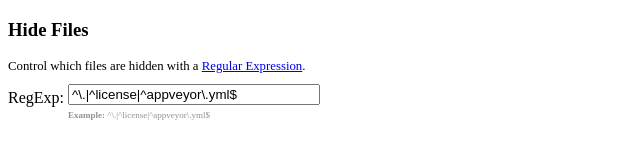
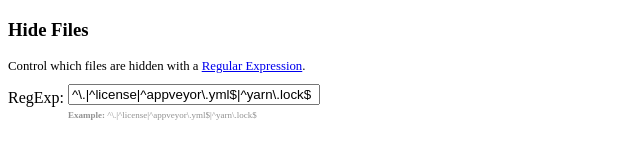
Before and after one commit to sindresorhus/hide-files-on-github, a browser extension: page extension/options.html in a window 1280 px wide. Shown: the full height of the page, 0-640 px from the left. Drawn offline with Linux system fonts and the light colour scheme.

Commit message:
Hide yarn.lock (#45)

```diff
--- a/extension/api.js
+++ b/extension/api.js
@@ -3,7 +3,7 @@
 
 	window.HideFilesOnGitHub = (() => {
 		const defaults = {
-			hideRegExp: '^\\.|^license|^appveyor\\.yml$'
+			hideRegExp: '^\\.|^license|^appveyor\\.yml$|^yarn\\.lock$'
 		};
 
 		const api = {
--- a/extension/options.html
+++ b/extension/options.html
@@ -13,7 +13,7 @@
 		<label for="hideRegExp">RegExp:</label>
 		<div id="regexInput">
 			<input id="hideRegExp">
-			<span class="inputExample"><b>Example:</b> ^\.|^license|^appveyor\.yml$</span>
+			<span class="inputExample"><b>Example:</b> ^\.|^license|^appveyor\.yml$|^yarn\.lock$</span>
 		</div>
 	</body>
 </html>
```
